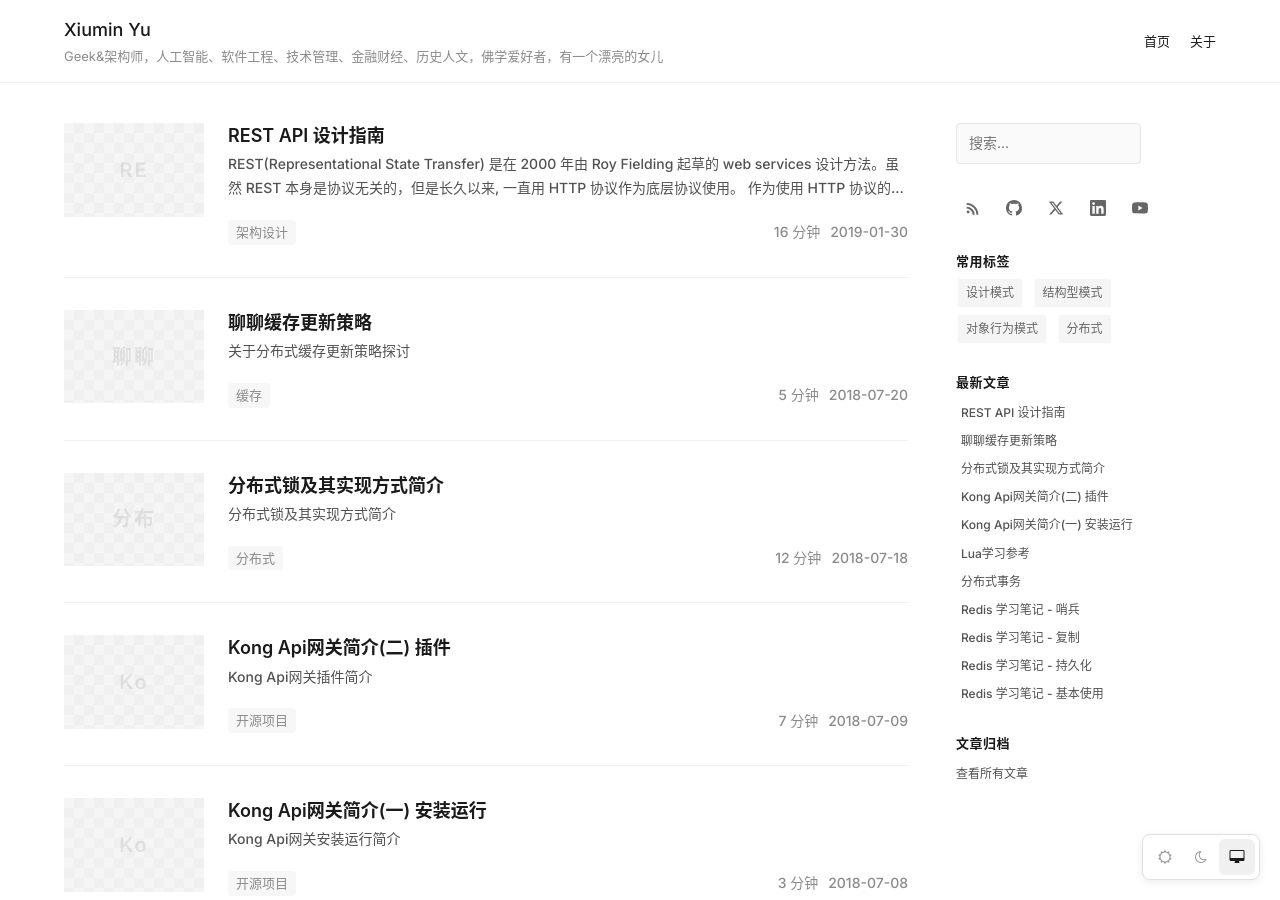
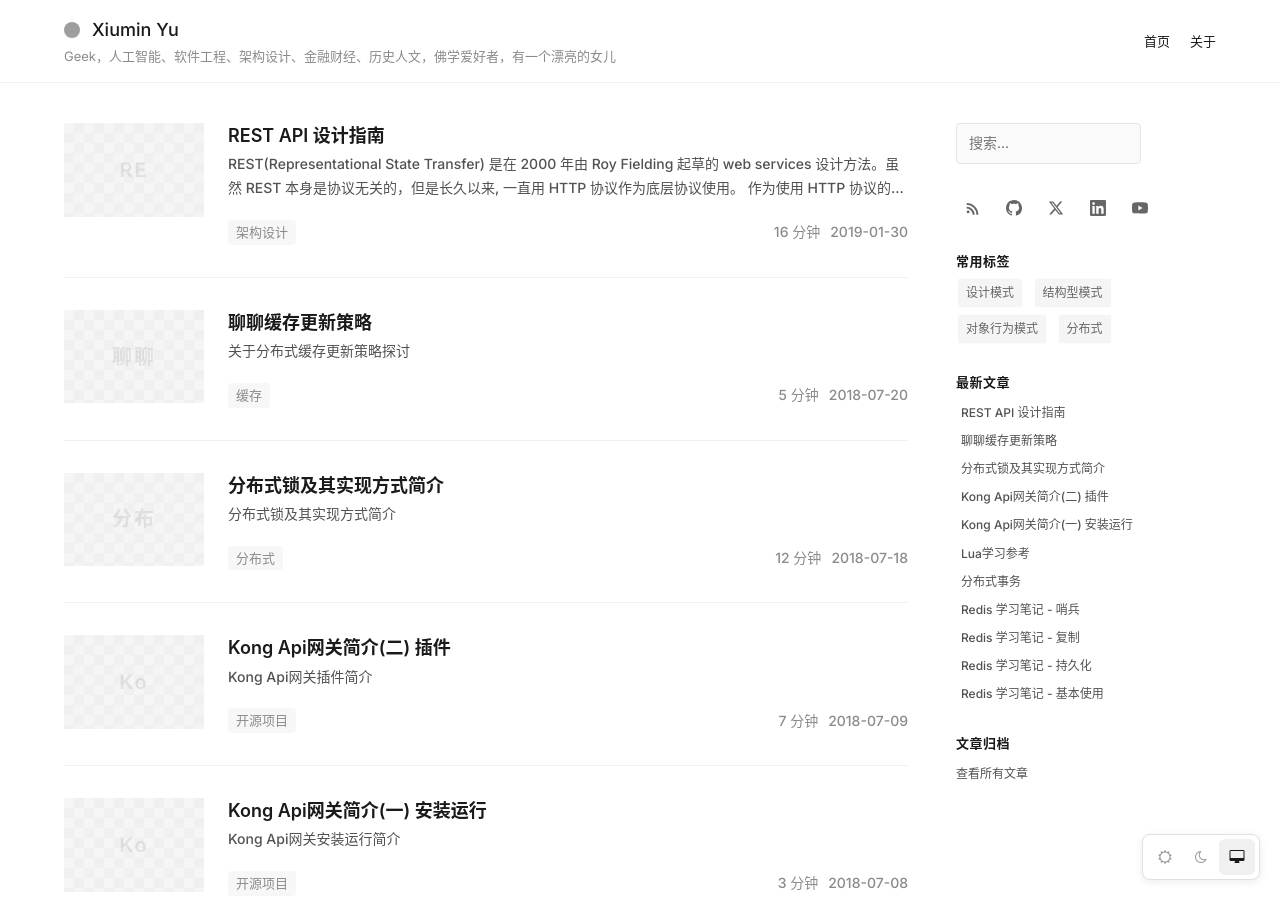
Before and after one commit to xueyufish/xueyufish.github.io, a Jekyll site: the page built from index.html, in a window 1280 px wide and 900 px high. Built offline with Jekyll 4.4.1, drawn with Linux system fonts in a browser that asks for light colours; the list of posts is cut into pages by our own code; comment, search, counter and statistics services are not loaded; grey boxes are pictures that could not be loaded.

Commit message:
feat: add profile avatar to header and unify subtitle
Ultraworked with [Sisyphus](https://github.com/code-yeongyu/oh-my-openagent)

Co-authored-by: Sisyphus <clio-agent@sisyphuslabs.ai>

```diff
--- a/_config.yml
+++ b/_config.yml
@@ -4,7 +4,7 @@ author: xueyufish
 SEOTitle: Xiumin Yu
 header-img: ""
 email: xmyu.xueyufish@gmail.com
-description: "曾经是大厂架构师，互联网公司CTO，现在现在致力于学习和传播人工智能、软件工程、技术管理以及其他方面感兴趣的知识"
+description: "Geek，人工智能、软件工程、架构设计、金融财经、历史人文，佛学爱好者，有一个漂亮的女儿"
 keyword: "AI, 人工智能, 大模型, 架构设计, 程序开发, 产品设计, 金融, 理财, 读书笔记, 生活, 教育, 哲学, 历史"
 url: "https://www.yuxiumin.com"
 baseurl: ""
--- a/_layouts/page.html
+++ b/_layouts/page.html
@@ -6,7 +6,10 @@ layout: default
 <div class="site-banner">
   <div class="site-banner-inner">
     <div class="site-banner-left">
-      <a href="{{ "/" | prepend: site.baseurl }}" class="site-banner-name">Xiumin Yu</a>
+      <div class="site-banner-name-line">
+        <img src="/assets/image/profile.jpg" alt="" class="profile-avatar">
+        <a href="{{ "/" | prepend: site.baseurl }}" class="site-banner-name">Xiumin Yu</a>
+      </div>
       <span class="site-banner-tagline">{{ site.description }}</span>
     </div>
     <nav class="site-banner-nav">
@@ -23,6 +26,7 @@ layout: default
       <div class="col-lg-9 col-md-9 col-sm-12 col-xs-12 post-container">
         {{ content }}
       </div>
+      {% if page.url != '/' %}
     <aside class="col-lg-3 col-md-3 col-sm-12 col-xs-12 home-aside" role="complementary" aria-label="侧边栏">
       <div class="home-aside-section">
         <div class="home-aside-search">
@@ -104,5 +108,6 @@ layout: default
       </div>
       {% endif %}
     </aside>
+    {% endif %}
   </div>
 </main>
--- a/index.html
+++ b/index.html
@@ -5,8 +5,11 @@ layout: page
 <div class="home-banner">
   <div class="home-banner-inner">
     <div class="home-banner-left">
-      <a href="{{ "/" | prepend: site.baseurl }}" class="home-banner-name">Xiumin Yu</a>
-      <span class="home-banner-tagline">Geek&架构师，人工智能、软件工程、技术管理、金融财经、历史人文，佛学爱好者，有一个漂亮的女儿</span>
+      <div class="home-banner-name-line">
+        <img src="/assets/image/profile.jpg" alt="" class="profile-avatar">
+        <a href="{{ "/" | prepend: site.baseurl }}" class="home-banner-name">Xiumin Yu</a>
+      </div>
+      <span class="home-banner-tagline">{{ site.description }}</span>
     </div>
     <nav class="home-banner-nav">
       <a href="{{ "/" | prepend: site.baseurl }}"{% if page.url == '/' %} class="active"{% endif %}>首页</a>
```
